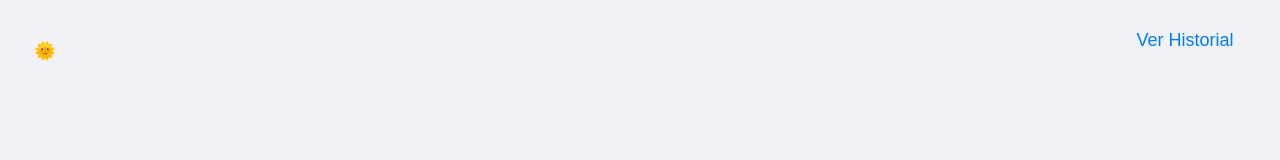
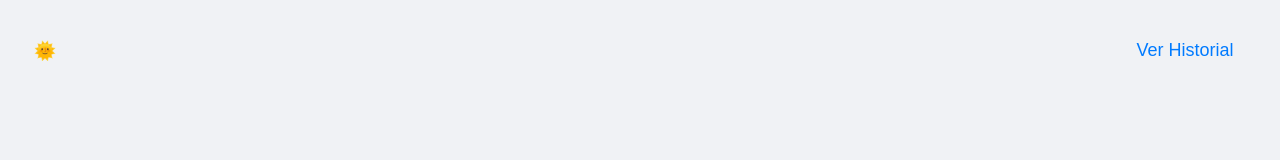
Before and after one commit to VarasMD/MAYOR_MENOR_IGUAL, a plain HTML site: page frontend/index.html in a window 1280 px wide. Shown: the top 160 px of the page. Drawn offline with Linux system fonts and the light colour scheme.

Commit message:
feat: add history button to styling for improved UI consistency

```diff
--- a/frontend/styles.css
+++ b/frontend/styles.css
@@ -75,7 +75,7 @@ input[type="text"] {
     gap: 20px;
 }
 
-.buttons button, .theme-toggle, #welcome-screen button, #game-over-screen button {
+.buttons button, .theme-toggle, .history, #welcome-screen button, #game-over-screen button {
     margin: 10px 0;
     padding: 12px 18px;
     background-color: var(--button-background);
```
